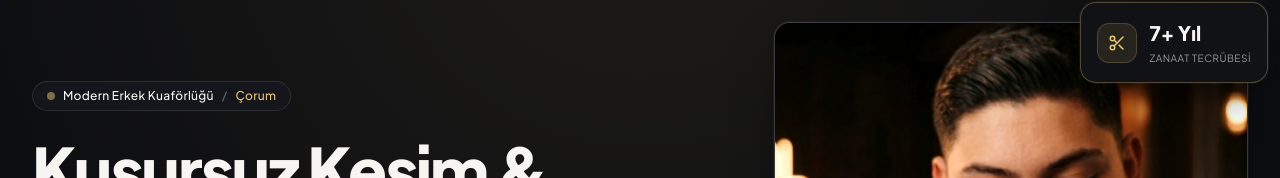
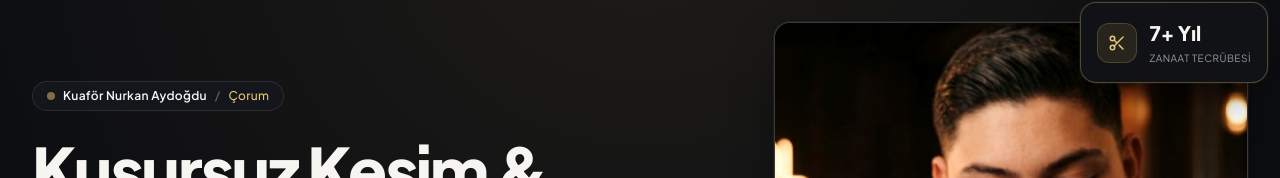
Before and after one commit to MustafaBerkAydogduu/Berber, a React (Vite) app: page / in a window 1280 px wide. Shown: the part 122-300 px from the top of the page. Built offline with nearby package versions, Linux system fonts and the light colour scheme.

Commit message:
seo: strengthen Google SiteName structured data, WebSite schema and brand signals

```diff
--- a/index.html
+++ b/index.html
@@ -29,6 +29,23 @@
     <!-- Site Names & App Name Signals for Google & Browsers -->
     <meta name="application-name" content="Kuaför Nurkan Aydoğdu" />
     <meta name="apple-mobile-web-app-title" content="Kuaför Nurkan Aydoğdu" />
+
+    <!-- Google Official SiteName Structured Data -->
+    <script type="application/ld+json">
+    {
+      "@context": "https://schema.org",
+      "@type": "WebSite",
+      "name": "Kuaför Nurkan Aydoğdu",
+      "alternateName": [
+        "Nurkan Aydoğdu",
+        "Kuaför Nurkan",
+        "Berber Nurkan Aydoğdu",
+        "Nurkan Aydoğdu Kuaför",
+        "Nurkan Aydoğdu Erkek Kuaförü"
+      ],
+      "url": "https://www.nurkanaydogdukuafor.com.tr/"
+    }
+    </script>
 
     <!-- Favicon & Touch Icons (Google Search, Apple, Android, Browsers) -->
     <link rel="icon" type="image/x-icon" href="/favicon.ico" />
--- a/src/sections/Hero.jsx
+++ b/src/sections/Hero.jsx
@@ -38,7 +38,7 @@ export default function Hero() {
               className="pill-badge mb-6"
             >
               <span className="w-2 h-2 rounded-full bg-amber animate-pulse"></span>
-              <span className="text-alabaster font-medium">Modern Erkek Kuaförlüğü</span>
+              <span className="text-alabaster font-semibold">Kuaför Nurkan Aydoğdu</span>
               <span className="text-slate-dark">/</span>
               <span className="text-amber">Çorum</span>
             </motion.div>
@@ -50,6 +50,7 @@ export default function Hero() {
               transition={{ duration: 0.6, delay: 0.1 }}
               className="font-sans font-extrabold text-3xl sm:text-5xl lg:text-[64px] leading-[1.12] sm:leading-[1.08] text-alabaster tracking-[-0.03em] mb-5 sm:mb-6"
             >
+              <span className="sr-only">Kuaför Nurkan Aydoğdu - </span>
               Kusursuz Kesim & <br />
               <span className="font-serif italic font-normal text-gradient-amber pr-2">
                 Kişiye Özel
```
